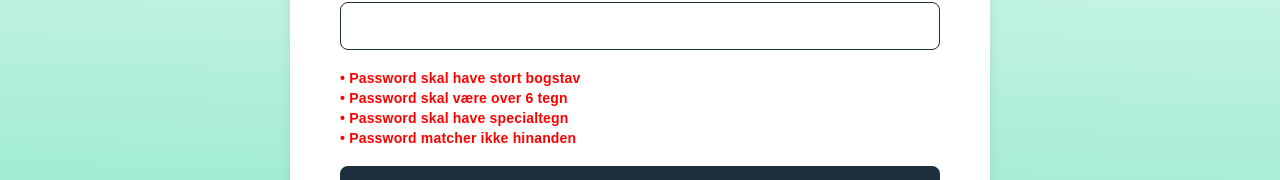
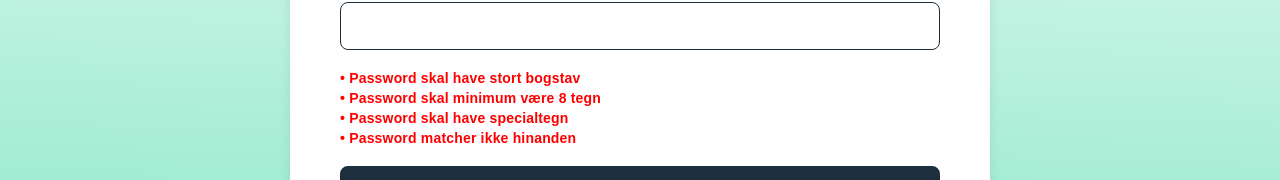
Before and after one commit to Laurapoyner/quiz-platform, a Vue app in the folder client/: page / in a window 1280 px wide. Both pictures are taken after a click on the button "Opret konto". Shown: the part 397-577 px from the top of the page. Built offline with nearby package versions, Linux system fonts and the light colour scheme.

Commit message:
sidste rettelse

```diff
--- a/client/src/views/RegisterView.vue
+++ b/client/src/views/RegisterView.vue
@@ -37,7 +37,7 @@
             invalid: !passwordRules.hasLength,
           }"
         >
-          • Password skal være over 6 tegn
+          • Password skal minimum være 8 tegn
         </p>
         <p
           :class="{
@@ -77,7 +77,7 @@ export default {
     passwordRules() {
       return {
         hasUppercase: /[A-Z]/.test(this.password),
-        hasLength: this.password.length >= 6,
+        hasLength: this.password.length >= 8,
         hasSpecial: /[!@#$%^&*(),.?":{}|<>]/.test(this.password),
         passwordsMatch:
           this.password === this.confirmPassword && this.password !== "",
```
Also changed, not shown: 1 other file (tests, documents, lock files or other folders).
